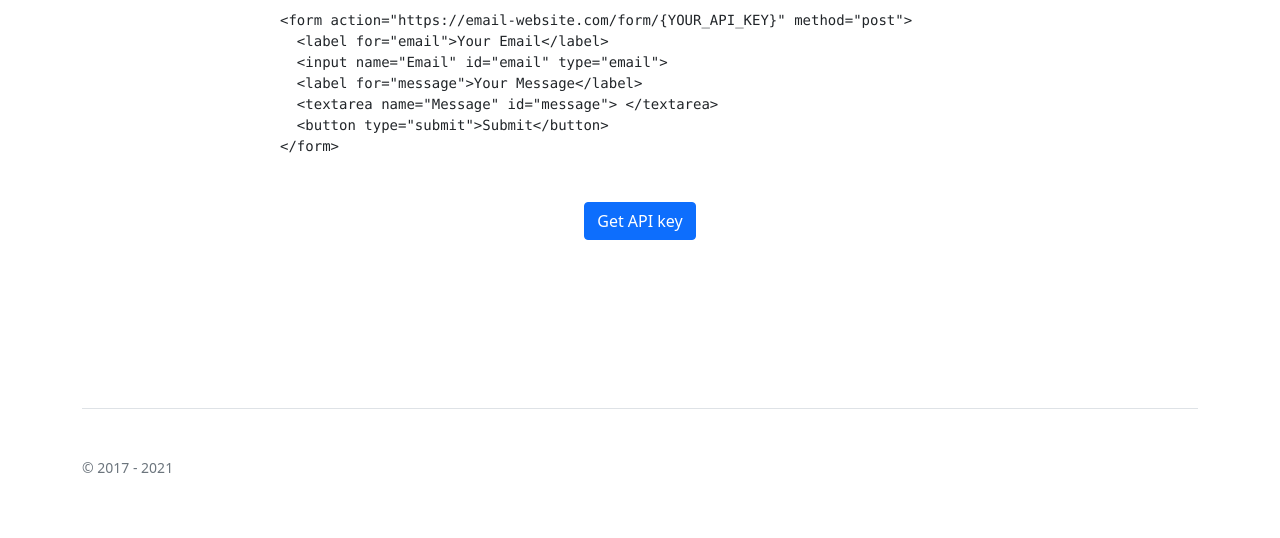
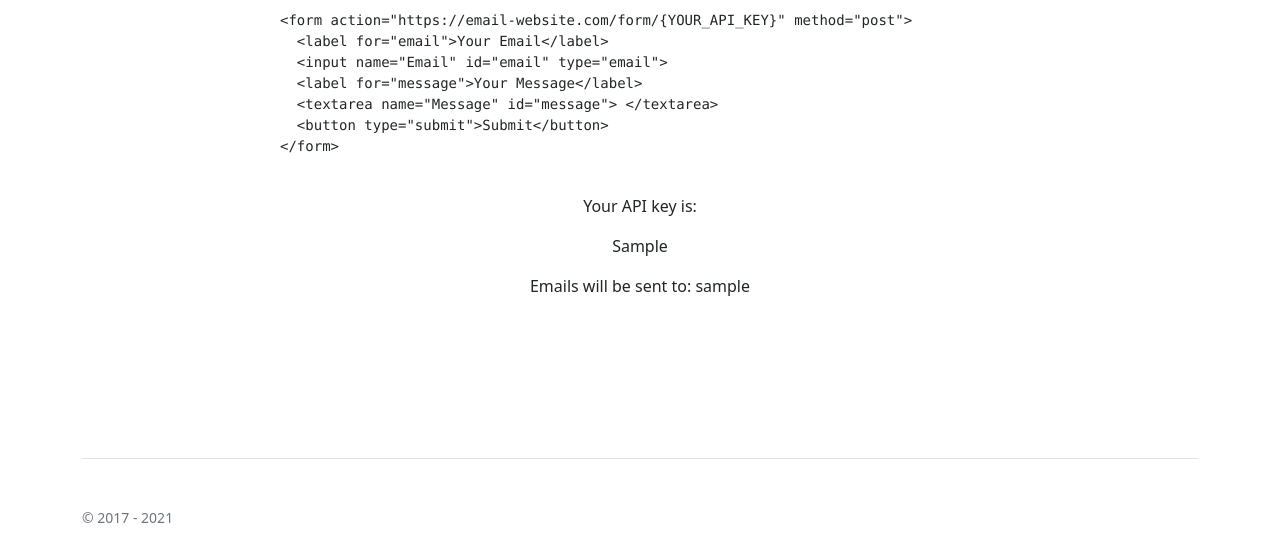
Before and after one commit to evgenity/email-website, a Django app: template server/email_website/website/templates/website/index.html in a window 1280 px wide. Shown: the part 338-876 px from the top of the page. Before the commit the page ends 811 px from the top, so only its background shows below. Run offline with Django 3.2, Linux system fonts and the light colour scheme; a user stored in the database is signed in; tables that the repository leaves empty hold one stand-in row (values such as "Sample post"); the template is opened without the code that fills it: most values are stand-ins (such as "Sample title", 1, 10 or a date in 2020); some libraries are stand-ins or nearby versions.

Commit message:
Update index.html

```diff
--- a/server/email_website/website/templates/website/index.html
+++ b/server/email_website/website/templates/website/index.html
@@ -62,7 +62,12 @@
         </pre>
 
         <p>
-          <a href="{% url 'login' %}" class="btn btn-primary my-2">Get API key</a>
+          {% if user.is_authenticated %}
+            <p>Your API key is: <p> {{ api_key }}
+              <p>Emails will be sent to: {{ user.username }}<p>
+          {% else %}
+            <a href="{% url 'signup' %}" class="btn btn-primary my-2">Get API key</a>
+          {% endif %}
         </p>
       </div>
     </div>
```
